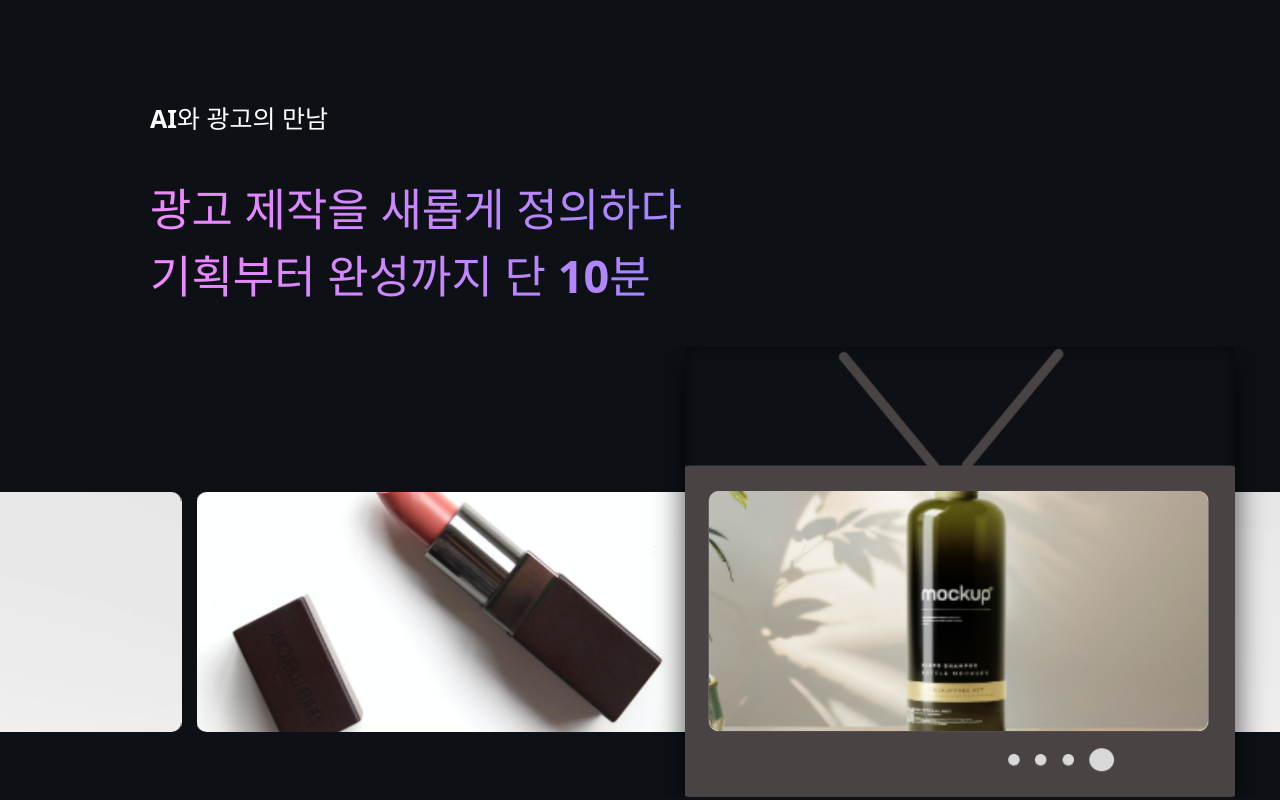
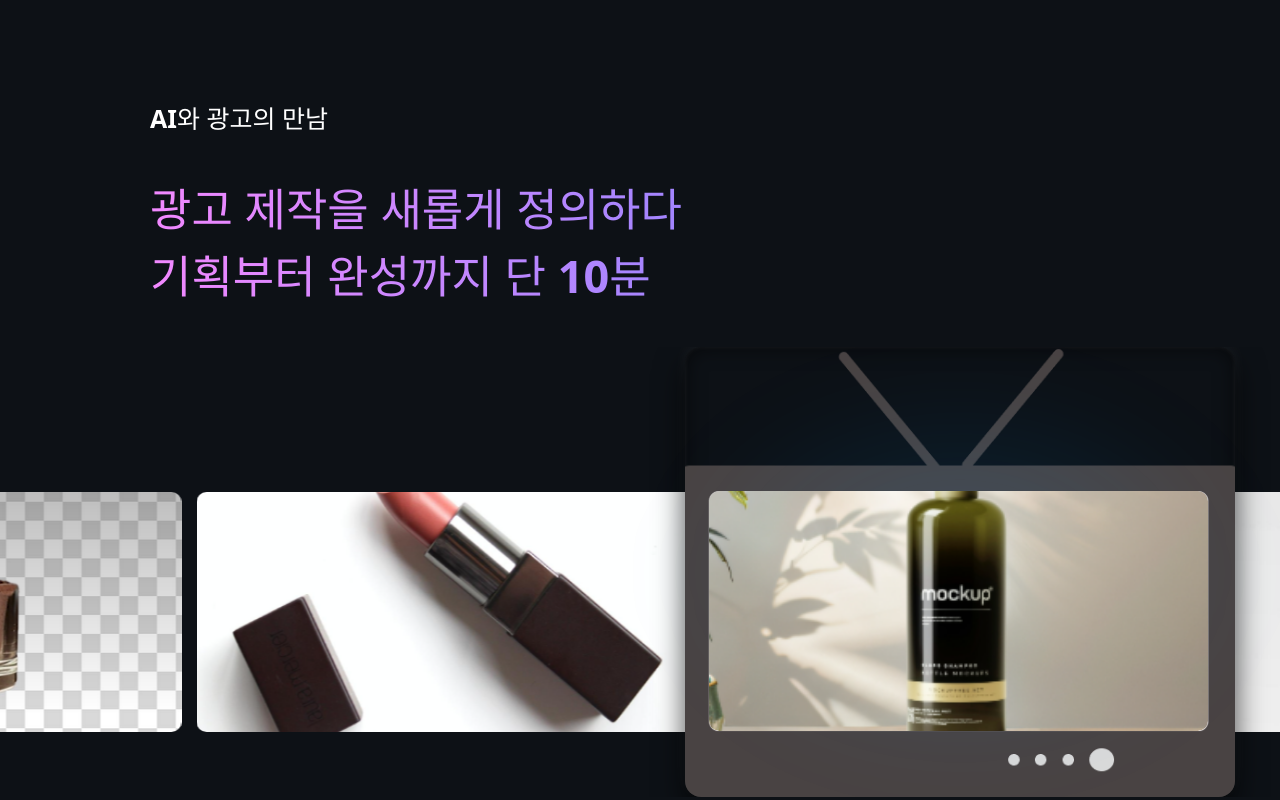
Before and after one commit to Capstone-AdCanvas/frontend, a React (Vite) app: page / in a window 1280 px wide. Built offline with nearby package versions, Linux system fonts and the light colour scheme; a web font is replaced by a local one.

Commit message:
design: 온보딩 tv 길이 조절 및 블러효과 and 로그인 여부에 따라 홈화면 및 다른페이지들 접속시 경고창뜨고 로그인페이지로 넘어가게함

```diff
--- a/src/App.jsx
+++ b/src/App.jsx
@@ -1,11 +1,12 @@
 ///Users/wonjin/Desktop/AdCanvas/frontend/src/App.jsx
 
-import React from "react";
+import React, { useContext, useEffect } from "react";
 import {
   BrowserRouter as Router,
   Routes,
   Route,
   useLocation,
+  useNavigate,
 } from "react-router-dom";
 
 import Home from "./pages/Home/Home.jsx";
@@ -24,7 +25,7 @@ import Header from "./components/Header/Header.jsx";
 import SideMenubar from "./components/SideMenubar/SideMenubar.jsx";
 import MiniSideMenuBar from "./components/MiniSideMenuBar/MinisideMenuBar.jsx";
 import "./App.css";
-import { ProfileProvider } from "./context/ProfileContext.jsx";
+import { ProfileContext, ProfileProvider } from "./context/ProfileContext.jsx";
 
 function AppLayout() {
   const location = useLocation();
@@ -54,16 +55,86 @@ function AppLayout() {
       {isMiniSidebar ? <MiniSideMenuBar /> : <SideMenubar />}
       <div className="content">
         <Routes>
-          <Route path="/home" element={<Home />} />
-          <Route path="/Community" element={<Community />} />
-          <Route path="/Community/image" element={<CommunityImage />} />
-          <Route path="/Community/video" element={<CommunityVideo />} />
-          <Route path="/AiImages" element={<AiImages />} />
-          <Route path="/AiVideos" element={<AiVideos />} />
-          <Route path="/MyCreatives" element={<MyCreatives />} />
-          <Route path="/MyCreatives/image" element={<MyCreativesImage />} />
-          <Route path="/MyCreatives/video" element={<MyCreativesVideo />} />
-          <Route path="/profile" element={<Profile />} />
+          <Route
+            path="/home"
+            element={
+              <RequireAuth>
+                <Home />
+              </RequireAuth>
+            }
+          />
+          <Route
+            path="/Community"
+            element={
+              <RequireAuth>
+                <Community />
+              </RequireAuth>
+            }
+          />
+          <Route
+            path="/Community/image"
+            element={
+              <RequireAuth>
+                <CommunityImage />
+              </RequireAuth>
+            }
+          />
+          <Route
+            path="/Community/video"
+            element={
+              <RequireAuth>
+                <CommunityVideo />
+              </RequireAuth>
+            }
+          />
+          <Route
+            path="/AiImages"
+            element={
+              <RequireAuth>
+                <AiImages />
+              </RequireAuth>
+            }
+          />
+          <Route
+            path="/AiVideos"
+            element={
+              <RequireAuth>
+                <AiVideos />
+              </RequireAuth>
+            }
+          />
+          <Route
+            path="/MyCreatives"
+            element={
+              <RequireAuth>
+                <MyCreatives />
+              </RequireAuth>
+            }
+          />
+          <Route
+            path="/MyCreatives/image"
+            element={
+              <RequireAuth>
+                <MyCreativesImage />
+              </RequireAuth>
+            }
+          />
+          <Route
+            path="/MyCreatives/video"
+            element={
+              <RequireAuth>
+                <MyCreativesVideo />
+              </RequireAuth>
+            }
+          />
+          <Route
+            path="/profile"
+            element={
+              <RequireAuth>
+                <Profile />
+              </RequireAuth>
+            }
+          />
         </Routes>
       </div>
     </div>
@@ -95,4 +166,18 @@ function AppWithRouter() {
   );
 }
 
+function RequireAuth({ children }) {
+  const { id } = useContext(ProfileContext);
+  const navigate = useNavigate();
+
+  useEffect(() => {
+    if (!id) {
+      alert("로그인이 필요합니다.");
+      navigate("/login");
+    }
+  }, [id, navigate]);
+
+  return id ? children : null;
+}
+
 export default AppWithRouter;
--- a/src/pages/OnBoarding/Page1/OnBoardingPage1.css
+++ b/src/pages/OnBoarding/Page1/OnBoardingPage1.css
@@ -74,14 +74,32 @@
   perspective: 1200px;
   transform-style: preserve-3d;
 }
+.tv-frame::after {
+  content: "";
+  position: absolute;
+  top: 50%;
+  left: 50%;
+  width: 600px;
+  height: 400px;
+  background: radial-gradient(
+    ellipse at center,
+    rgba(0, 150, 255, 0.15),
+    transparent 70%
+  );
+  transform: translate(-50%, -50%);
+  z-index: 0;
+  filter: blur(40px);
+}
 /* TV 외곽 이미지 */
 .tv-frame__image {
   width: 100%;
   height: 100%;
   object-fit: cover;
-  box-shadow: inset 0px 0px 15px rgba(0, 0, 0, 0.6),
-    0px 10px 30px rgba(0, 0, 0, 0.7); /* 안쪽 + 바깥 그림자 */
   position: relative;
+  border-radius: 16px;
+  box-shadow: inset 0 0 20px rgba(0, 0, 0, 0.6), 0 15px 30px rgba(0, 0, 0, 0.7),
+    0 -5px 15px rgba(255, 255, 255, 0.05),
+    inset 0 0 4px rgba(255, 255, 255, 0.1);
 }
 .tv-frame__image::before {
   content: "";
@@ -90,12 +108,14 @@
   left: 0;
   width: 100%;
   height: 100%;
-  border-radius: 12px;
+  border-radius: 16px;
   background: linear-gradient(
     135deg,
-    rgba(255, 255, 255, 0.15) 0%,
-    rgba(255, 255, 255, 0) 60%
+    rgba(255, 255, 255, 0.18) 0%,
+    rgba(255, 255, 255, 0.03) 60%,
+    rgba(255, 255, 255, 0) 100%
   );
+  mix-blend-mode: screen;
   pointer-events: none;
   z-index: 5;
 }
--- a/src/pages/OnBoarding/Page1/OnBoardingPage1.jsx
+++ b/src/pages/OnBoarding/Page1/OnBoardingPage1.jsx
@@ -17,6 +17,8 @@ import img4_1 from "../../../assets/onboardingPage1-img4-1.png";
 import img4_2 from "../../../assets/onboardingPage1-img4-2.png";
 import img5_1 from "../../../assets/onboardingPage1-img5-1.png";
 import img5_2 from "../../../assets/onboardingPage1-img5-2.png";
+import img6_1 from "../../../assets/onboardingPage1-img6-1.png";
+import img6_2 from "../../../assets/onboardingPage1-img6-2.png";
 
 const slides = [
   { img1: img1_1, img2: img1_2 },
@@ -24,6 +26,7 @@ const slides = [
   { img1: img3_1, img2: img3_2 },
   { img1: img4_1, img2: img4_2 },
   { img1: img5_1, img2: img5_2 },
+  { img1: img6_1, img2: img6_2 },
 ];
 
 const OnBoardingPage1 = () => {
```
Also changed, not shown: src/assets/onboardingPage1-img6-1.png (added), src/assets/onboardingPage1-img6-2.png (added).
